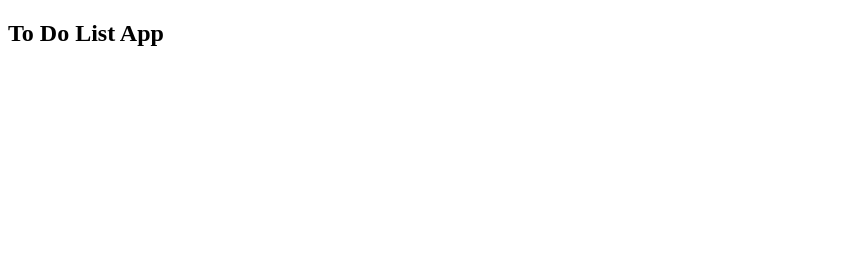
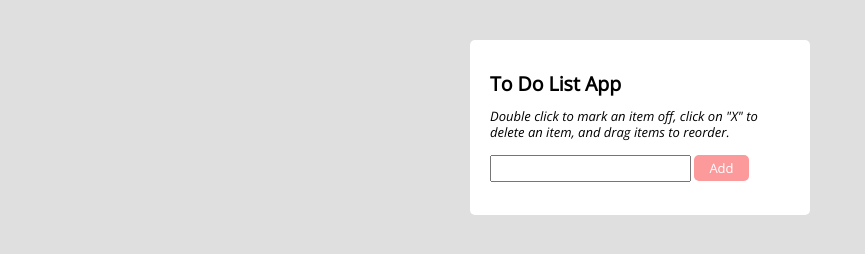
Before and after one commit to codestun/to-do-list-app, a plain HTML site: page index.html in a window 1280 px wide. Shown: the whole page, without its empty margins (0-865 px from the left). Drawn offline with nearby package versions, Linux system fonts and the light colour scheme; files that its build step writes are made by us from their sources.

Commit message:
Add markup and styling for the app to work

```diff
--- a/css/styles.css
+++ b/css/styles.css
@@ -0,0 +1,61 @@
+
+@import url(https://fonts.googleapis.com/css?family=Open+Sans:400italic,400);
+
+body {
+font: normal normal 13px/16px "Open Sans", sans-serif;
+background: #dfdfdf;
+}
+
+.container{
+padding: 20px;
+width: 300px;
+margin: 0 auto;
+margin-top: 40px;
+background: white;
+border-radius: 5px;}
+
+form {
+display: inline-block;
+}
+
+input{
+padding: 4px 15px 4px 5px;
+}
+
+#button{
+display: inline-block;
+background-color:#fc999b;
+color:#ffffff;
+border-radius: 5px;
+text-align:center;
+margin-top:2px;
+padding: 5px 15px;
+}
+
+#button:hover{
+cursor: pointer;
+opacity: .8;}
+
+ol {padding-left: 20px;}
+
+ol li {padding: 5px;color:#000;}
+
+ol li:nth-child(even){background: #dfdfdf;}
+
+.strike{text-decoration: line-through;}
+
+li:hover{
+  cursor: pointer;
+ }
+
+.delete {
+	display: none;
+}
+
+li > crossOutButton {
+	background: none;
+	border: none;
+	float: right;
+	color: #025f70;
+	font-weight: 800;
+}
--- a/index.html
+++ b/index.html
@@ -5,18 +5,27 @@
   <meta charset="utf-8">
   <meta name="viewport" content="width=device-width">
   <title>To Do List App</title>
-  <link href="styles.css" rel="stylesheet" type="text/css" />
+  <link href="css/styles.css" rel="stylesheet" type="text/css" />
 </head>
 
 <body>
-  <div>
+  <div class="container">
     <h2>To Do List App</h2>
+    <p><em> Double click to mark an item off, click on "X" to delete an item, and drag items to reorder.</em></p>
+
+    <form name="toDoList">
+      <input type="text" name="ListItem" id="input" />
+    </form>
+
+    <div onclick="newItem()" id="button">Add</div>
+    <br />
+    <ol id="list"></ol>
   </div>
   <script src="https://code.jquery.com/jquery-3.5.1.js" integrity="sha256-QWo7LDvxbWT2tbbQ97B53yJnYU3WhH/C8ycbRAkjPDc="
     crossorigin="anonymous"></script>
   <script src="https://code.jquery.com/ui/1.12.1/jquery-ui.js"
     integrity="sha256-T0Vest3yCU7pafRw9r+settMBX6JkKN06dqBnpQ8d30=" crossorigin="anonymous"></script>
-  <script src="script.js"></script>
+  <script src="js/scripts.js"></script>
 </body>
 
 </html>
```
